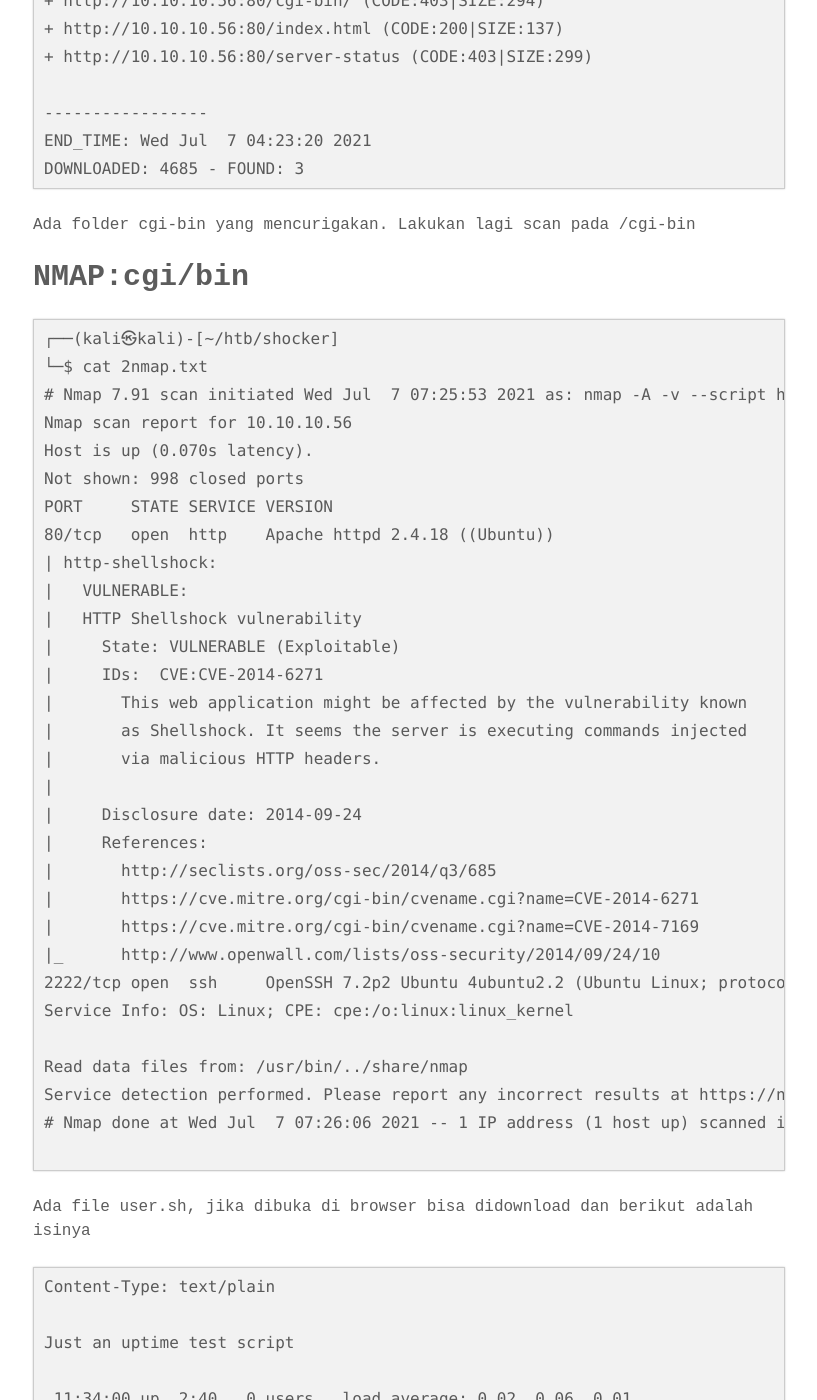
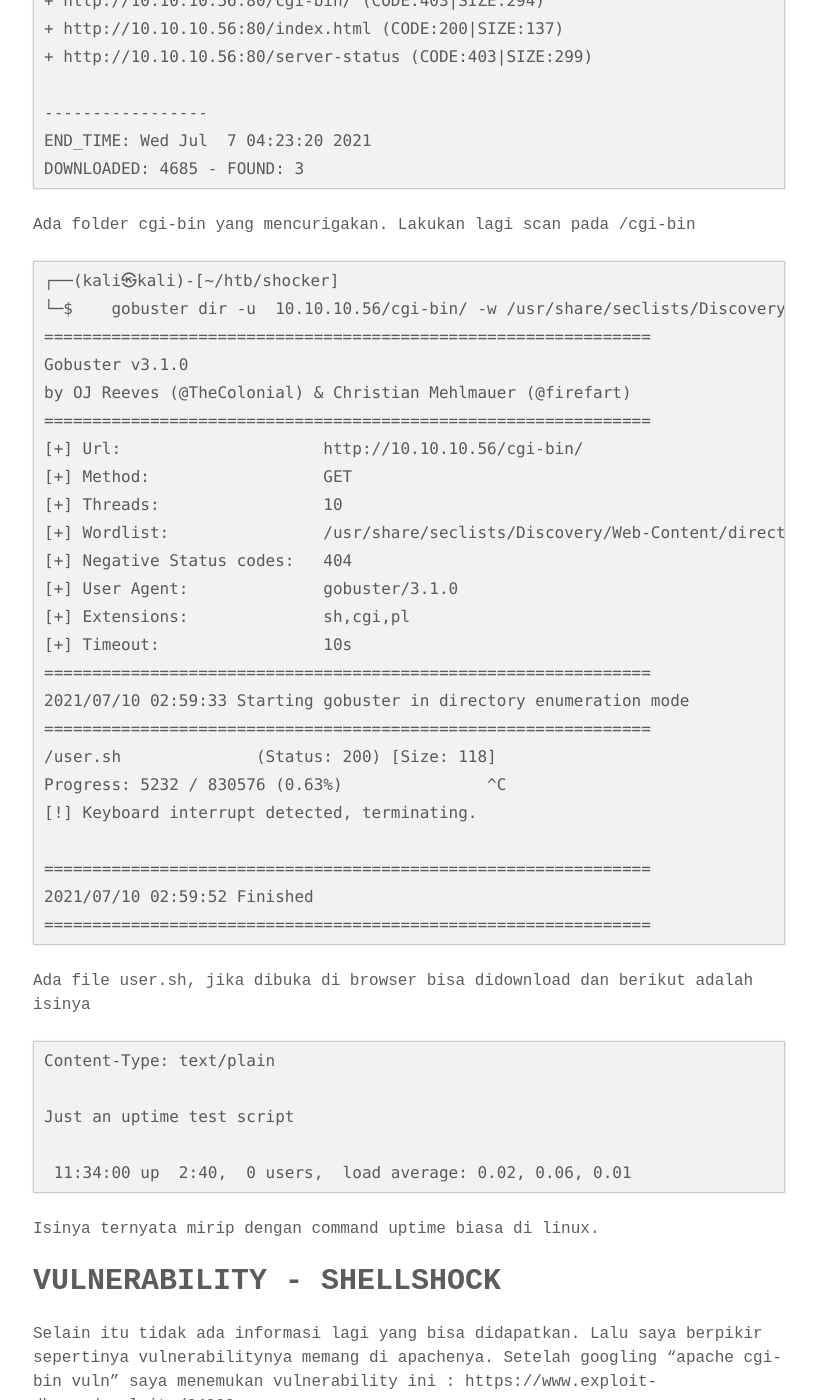
Before and after one commit to ilhamhanifan/ilhamhanifan.github.io, a Jekyll site: the page built from _posts/2021-07-07-HTB Shocker Writeup.md, in a window 1280 px wide and 1400 px high, scrolled down 1800 px. Shown: the whole window, without its empty margins (231-1048 px from the left). Built offline with Jekyll 4.4.1, drawn with Linux system fonts in a browser that asks for light colours; some web fonts are replaced.

Commit message:
Update 2021-07-07-HTB Shocker Writeup.md

````diff
--- a/_posts/2021-07-07-HTB Shocker Writeup.md
+++ b/_posts/2021-07-07-HTB Shocker Writeup.md
@@ -73,41 +73,32 @@ DOWNLOADED: 4685 - FOUND: 3
 ```
 Ada folder cgi-bin yang mencurigakan. Lakukan lagi scan pada /cgi-bin
 
-# NMAP:cgi/bin
 ```
 ┌──(kali㉿kali)-[~/htb/shocker]
-└─$ cat 2nmap.txt
-# Nmap 7.91 scan initiated Wed Jul  7 07:25:53 2021 as: nmap -A -v --script http-shellshock --script-args uri=/cgi-bin/user.sh,cmd=ls -oN 2nmap.txt 10.10.10.56
-Nmap scan report for 10.10.10.56
-Host is up (0.070s latency).
-Not shown: 998 closed ports
-PORT     STATE SERVICE VERSION
-80/tcp   open  http    Apache httpd 2.4.18 ((Ubuntu))
-| http-shellshock:
-|   VULNERABLE:
-|   HTTP Shellshock vulnerability
-|     State: VULNERABLE (Exploitable)
-|     IDs:  CVE:CVE-2014-6271
-|       This web application might be affected by the vulnerability known
-|       as Shellshock. It seems the server is executing commands injected
-|       via malicious HTTP headers.
-|
-|     Disclosure date: 2014-09-24
-|     References:
-|       http://seclists.org/oss-sec/2014/q3/685
-|       https://cve.mitre.org/cgi-bin/cvename.cgi?name=CVE-2014-6271
-|       https://cve.mitre.org/cgi-bin/cvename.cgi?name=CVE-2014-7169
-|_      http://www.openwall.com/lists/oss-security/2014/09/24/10
-2222/tcp open  ssh     OpenSSH 7.2p2 Ubuntu 4ubuntu2.2 (Ubuntu Linux; protocol 2.0)
-Service Info: OS: Linux; CPE: cpe:/o:linux:linux_kernel
+└─$    gobuster dir -u  10.10.10.56/cgi-bin/ -w /usr/share/seclists/Discovery/Web-Content/directory-list-lowercase-2.3-medium.txt -x  sh,cgi,pl
+===============================================================
+Gobuster v3.1.0
+by OJ Reeves (@TheColonial) & Christian Mehlmauer (@firefart)
+===============================================================
+[+] Url:                     http://10.10.10.56/cgi-bin/
+[+] Method:                  GET
+[+] Threads:                 10
+[+] Wordlist:                /usr/share/seclists/Discovery/Web-Content/directory-list-lowercase-2.3-medium.txt
+[+] Negative Status codes:   404
+[+] User Agent:              gobuster/3.1.0
+[+] Extensions:              sh,cgi,pl
+[+] Timeout:                 10s
+===============================================================
+2021/07/10 02:59:33 Starting gobuster in directory enumeration mode
+===============================================================
+/user.sh              (Status: 200) [Size: 118]
+Progress: 5232 / 830576 (0.63%)               ^C
+[!] Keyboard interrupt detected, terminating.
 
-Read data files from: /usr/bin/../share/nmap
-Service detection performed. Please report any incorrect results at https://nmap.org/submit/ .
-# Nmap done at Wed Jul  7 07:26:06 2021 -- 1 IP address (1 host up) scanned in 12.37 seconds
-
+===============================================================
+2021/07/10 02:59:52 Finished
+===============================================================
 ```
-
-
 Ada file user.sh, jika dibuka di browser bisa didownload dan berikut adalah isinya
 ```
 Content-Type: text/plain
````
